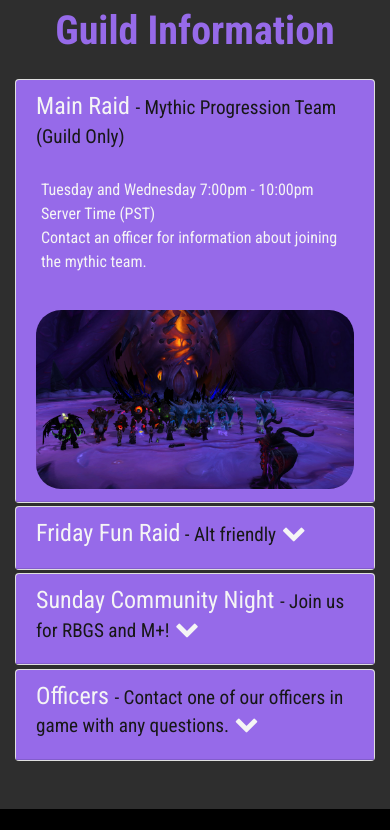
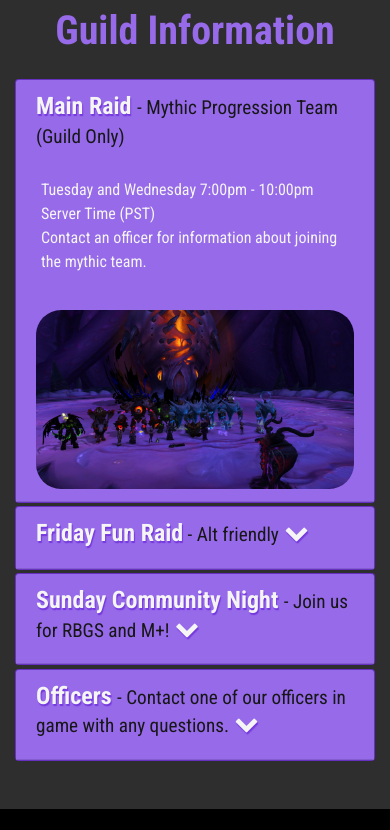
Before and after one commit to DChase-Cad/From_Ashes, a website: page aboutus.html in a window 390 px wide. Shown: the part 177-1007 px from the top of the page. Drawn offline with nearby package versions, Linux system fonts and the light colour scheme; files whose address does not match are found by name.

Commit message:
about us added styling

```diff
--- a/aboutus.html
+++ b/aboutus.html
@@ -74,8 +74,8 @@
     <div id="accordion">
       <div class="card">
         <div role="tab" class="card-header align-items-center">
-          <h4>
-            <a class="chev ac-link" data-toggle="collapse" data-target="#bootstrap" aria-expanded="true">
+          <h4 class="">
+            <a class="chev font-weight-bold ac-link" data-toggle="collapse" data-target="#bootstrap" aria-expanded="true">
               Main Raid <small> - Mythic Progression Team (Guild Only)</small>
               <!-- <i id="" class="fa fa-chevron-up"></i> -->
               <i id="" class="fa fa-chevron-down"></i>
@@ -100,7 +100,7 @@
       <div class="card">
         <div role="tab" class="card-header align-items-center">
           <h4>
-            <a class="chev ac-link collapsed" data-toggle="collapse" data-target="#git" aria-expanded="false">Friday Fun Raid<small> - Alt friendly</small>
+            <a class="chev font-weight-bold ac-link collapsed" data-toggle="collapse" data-target="#git" aria-expanded="false">Friday Fun Raid<small> - Alt friendly</small>
             <i id="" class="fa fa-chevron-down"></i>
             <!-- <i id="" class="fa fa-chevron-up"></i> -->
             </a>
@@ -125,7 +125,7 @@
       <div class="card">
         <div role="tab" class="card-header align-items-center">
           <h4>
-            <a class="chev ac-link" class="collapsed" data-toggle="collapse"data-target="#mongo" aria-expanded="false"> Sunday Community Night <small> - Join us for RBGS and M+!</small>
+            <a class="chev font-weight-bold ac-link" class="collapsed" data-toggle="collapse"data-target="#mongo" aria-expanded="false"> Sunday Community Night <small> - Join us for RBGS and M+!</small>
             <i id="chev-i" class="fa fa-chevron-down"></i>
             <!-- <i id="" class="fa fa-chevron-up"></i> -->
             </a>
@@ -149,7 +149,7 @@
         <div class="card">
           <div role="tab" class="card-header align-items-center">
             <h4>
-              <a class="chev ac-link collapsed" data-toggle="collapse" data-target="#node"aria-expanded="false">Officers <small> - Contact one of our officers in game with any questions.</small>
+              <a class=" font-weight-bold chev ac-link collapsed" data-toggle="collapse" data-target="#node"aria-expanded="false">Officers <small> - Contact one of our officers in game with any questions.</small>
               <i id="chev-i" class="fa fa-chevron-down"></i>
               <!-- <i id="" class="fa fa-chevron-up"></i> -->
               </a>
--- a/css/style.scss
+++ b/css/style.scss
@@ -3,6 +3,7 @@ $bootstrap-md: 768px;
 $bootstrap-lg: 992px;
 $bootstrap-xl: 1200px;
 $purple:#966ae9;
+$darkPurple:#7538dd;
 $light:whitesmoke;
 $primary:black;
 $secondary:rgb(23,23,23);
@@ -437,6 +438,17 @@ footer h5{
 
   .card{
     margin-bottom:.2rem;
+    background:$darkPurple;
+  h4 {
+    a{
+    text-shadow:1px 2px 1px $darkPurple;
+    small{
+      text-shadow:none;
+    }
+    }
+  }
+
+
 
     p{
       color:$light;
```
Also changed, not shown: css/style.css.
